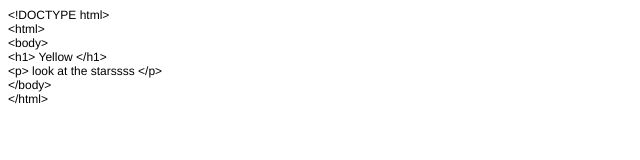
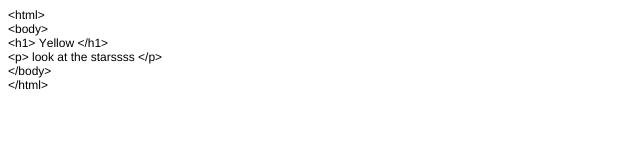
Before and after one commit to ShreyaAgarwal03/ShreyaAgarwal03.github.io, a plain HTML site: page index.html in a window 1280 px wide. Shown: the whole page, without its empty margins (0-640 px from the left). Drawn offline with Linux system fonts and the light colour scheme.

Commit message:
editing the html

```diff
--- a/index.html
+++ b/index.html
@@ -7,16 +7,16 @@
   <meta name="Generator" content="Cocoa HTML Writer">
   <meta name="CocoaVersion" content="1504.83">
   <style type="text/css">
-    p.p1 {margin: 0.0px 0.0px 0.0px 0.0px; font: 12.0px Helvetica}
+    p.p1 {margin: 0.0px 0.0px 0.0px 0.0px; line-height: 14.0px; font: 12.0px Helvetica; color: #000000; -webkit-text-stroke: #000000}
+    span.s1 {font-kerning: none}
   </style>
 </head>
 <body>
-<p class="p1">&lt;!DOCTYPE html&gt;</p>
-<p class="p1">&lt;html&gt;</p>
-<p class="p1">&lt;body&gt;</p>
-<p class="p1">&lt;h1&gt; Yellow &lt;/h1&gt;</p>
-<p class="p1">&lt;p&gt; look at the starssss &lt;/p&gt;</p>
-<p class="p1">&lt;/body&gt;</p>
-<p class="p1">&lt;/html&gt;</p>
+<p class="p1"><span class="s1">&lt;html&gt;</span></p>
+<p class="p1"><span class="s1">&lt;body&gt;</span></p>
+<p class="p1"><span class="s1">&lt;h1&gt; Yellow &lt;/h1&gt;</span></p>
+<p class="p1"><span class="s1">&lt;p&gt; look at the starssss &lt;/p&gt;</span></p>
+<p class="p1"><span class="s1">&lt;/body&gt;</span></p>
+<p class="p1"><span class="s1">&lt;/html&gt;</span></p>
 </body>
 </html>
```
Also changed, not shown: 1 other file.
